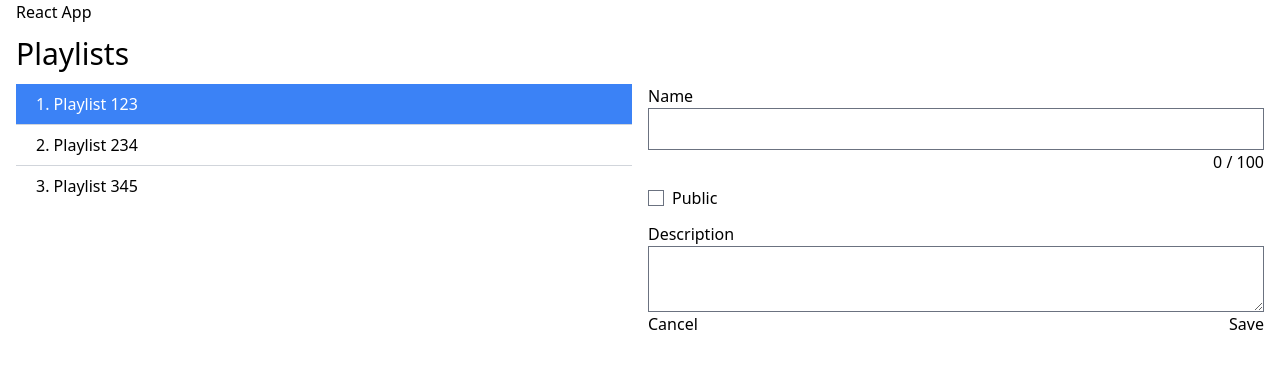
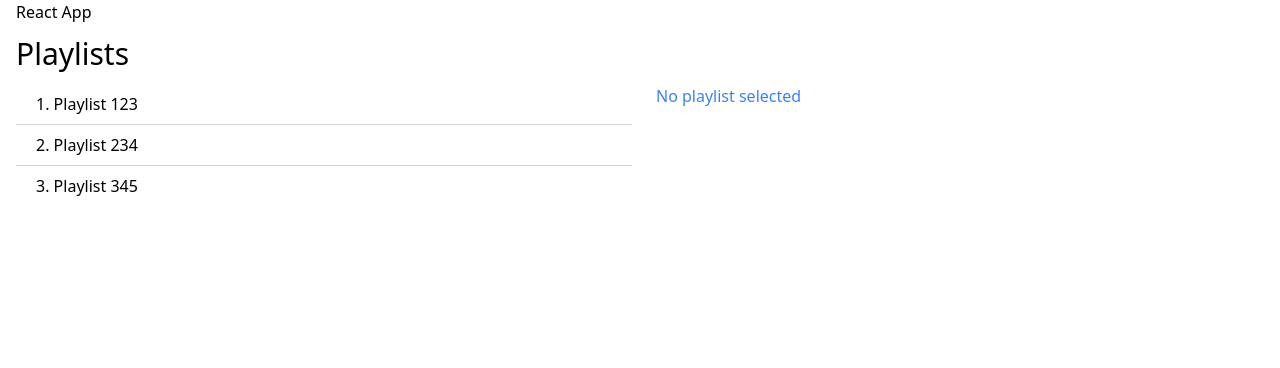
Before and after one commit to UltraViolet5/ReactEx, a React (Vite) app: page / in a window 1280 px wide. Shown: the top 368 px of the page. Built offline with nearby package versions, Linux system fonts and the light colour scheme.

Commit message:
Type Narrowing - Function Guard / Early return

```diff
--- a/src/playlists/components/PlaylistDetails.tsx
+++ b/src/playlists/components/PlaylistDetails.tsx
@@ -5,11 +5,15 @@ import styles from "./PlaylistDetails.module.css";
 import { Playlist } from "../../core/model/Playlist";
 
 type Props = {
-  playlist: Playlist;
+  playlist?: Playlist;
   onEdit: () => void;
 };
 
-const PlaylistDetails = ({ playlist,onEdit }: Props) => {
+const PlaylistDetails = ({ playlist, onEdit }: Props) => {
+  // Type Narrowing - Function Guard / Early return
+  if (!playlist)
+    return <p className="text-blue-500 px-2">No playlist selected</p>;
+
   return (
     <div>
       <div className="grid gap-3">
--- a/src/playlists/components/PlaylistList.tsx
+++ b/src/playlists/components/PlaylistList.tsx
@@ -4,7 +4,7 @@ import { Playlist } from "../../core/model/Playlist";
 
 type Props = {
   playlists: Playlist[];
-  selectedId: string;
+  selectedId?: string;
   onSelect: (id: string) => void;
 };
 
--- a/src/playlists/containers/PlaylistsView.tsx
+++ b/src/playlists/containers/PlaylistsView.tsx
@@ -8,30 +8,16 @@ import { Playlist } from "../../core/model/Playlist";
 type Props = {};
 
 const PlaylistsView = (props: Props) => {
-  const [mode, setMode] = useState<"details" | "editor" | "creator">("creator");
+  const [mode, setMode] = useState<"details" | "editor" | "creator">("details");
   const [playlists, setPlaylists] = useState(mockPlaylists);
-  const [selectedId, setSelectedId] = useState("123");
-  const [selected, setSelected] = useState(playlists[0]);
+  // const [selected, setSelected] = useState<Playlist | undefined>(playlists[0]);
+
+  const [selectedId, setSelectedId] = useState<Playlist["id"]>();
+  const [selected, setSelected] = useState<Playlist>();
 
   const selectPlaylistById = (id: string) => {
     setSelectedId(id);
-
-    // const found = playlists.find((p) => p.id === id) as any
-    // const found = playlists.find((p) => p.id === id) as Playlist;
-    // const found = {} as Playlist;
-    // const found = playlists.find((p) => p.id === id)!;
-
-    const found = playlists.find((p) => p.id === id) as Playlist | undefined; // | null
-
-    // Type Narrowing
-    if (found !== undefined) {
-      setSelected(found); // Playlist
-    } else if (found === undefined) {
-      found; //  undefined
-    } else {
-      found; //  never
-      throw new Error("Unexpected result found");
-    }
+    setSelected(playlists.find((p) => p.id === id));
   };
 
   const savePlaylist = (draft: Playlist) => {
@@ -81,7 +67,7 @@ const PlaylistsView = (props: Props) => {
           {mode === "details" && (
             <PlaylistDetails playlist={selected} onEdit={showEditor} />
           )}
-          {mode === "editor" && (
+          {mode === "editor" && selected && (
             <PlaylistEditor
               playlist={selected}
               onCancel={showDetails}
```
